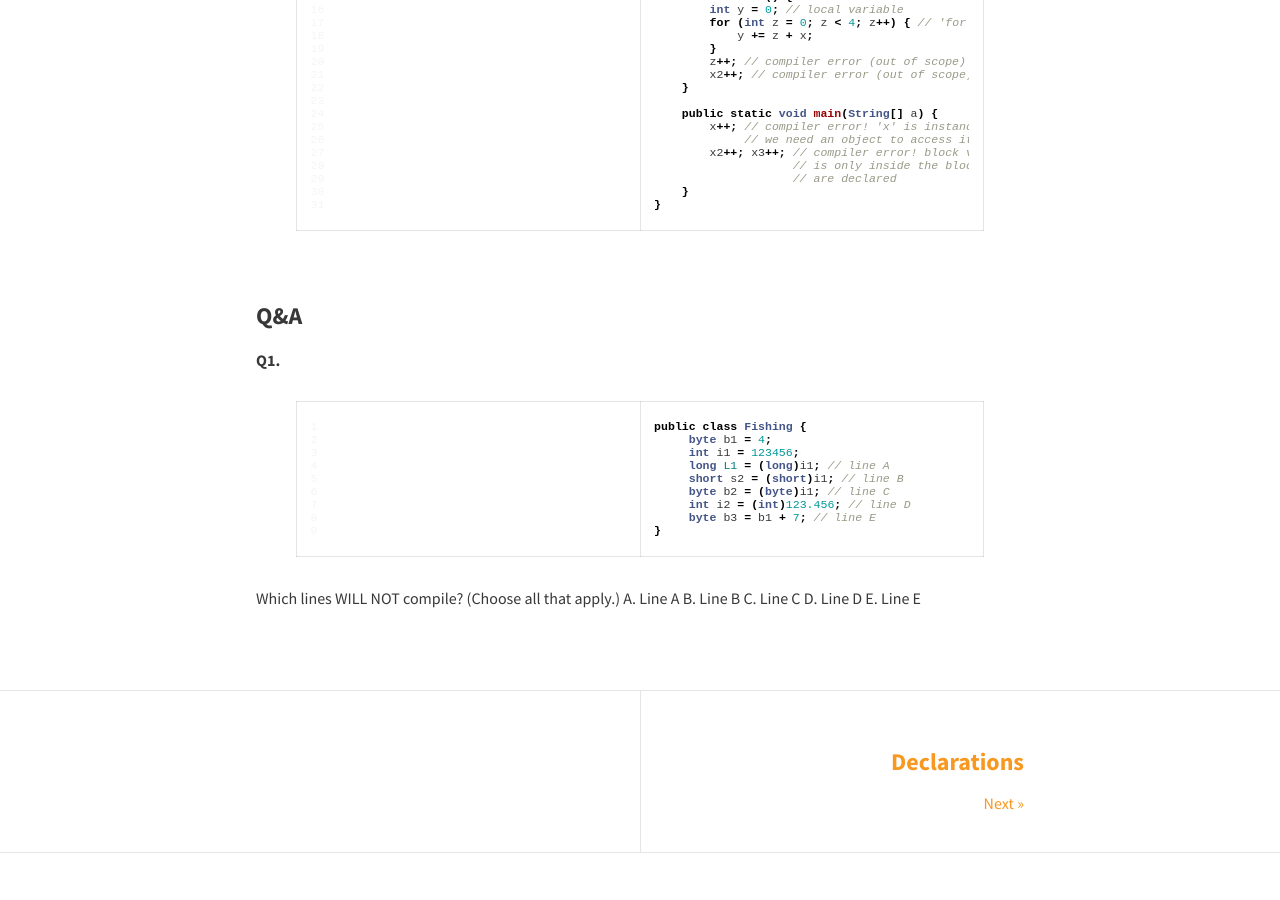
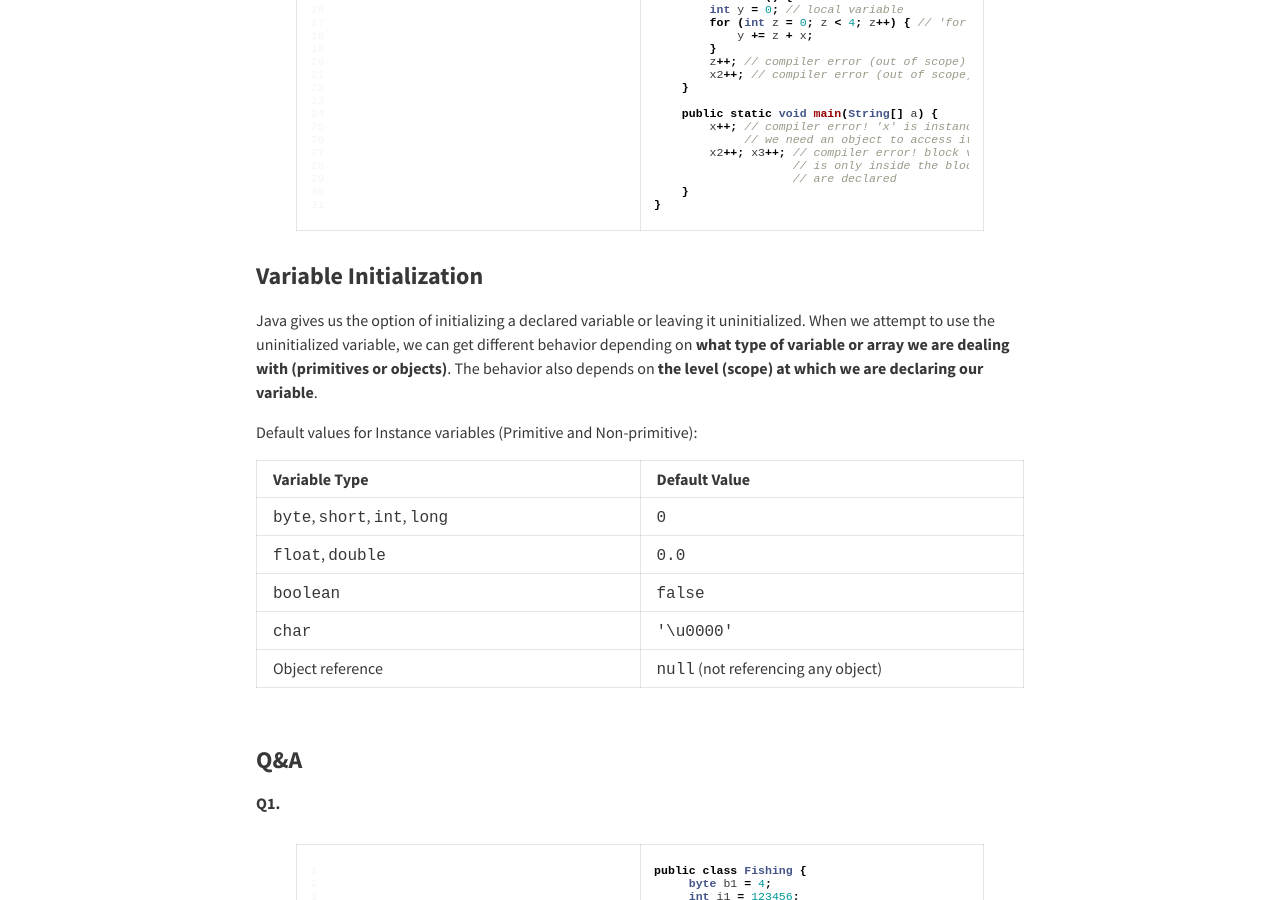
Before and after one commit to rampatra/JavaNotes, a Jekyll site: the page built from _posts/2015-05-14-variables-and-literals.md, in a window 1280 px wide and 900 px high, scrolled down 7174 px. Built offline with Jekyll 4.4.1, drawn with Linux system fonts in a browser that asks for light colours; nearby versions of some CDN libraries; comment, search, counter and statistics services are not loaded.

Commit message:
added content

```diff
--- a/_posts/2015-05-14-variables-and-literals.md
+++ b/_posts/2015-05-14-variables-and-literals.md
@@ -413,7 +413,22 @@ class Scope {
 }
 {% endhighlight %}
 
+### Variable Initialization
 
+Java gives us the option of initializing a declared variable or leaving it uninitialized. When we attempt to use
+the uninitialized variable, we can get different behavior depending on __what type of variable or array we are dealing
+with (primitives or objects)__. The behavior also depends on __the level (scope) at which we are declaring our
+variable__.
+
+Default values for Instance variables (Primitive and Non-primitive):
+
+Variable Type | Default Value
+--------------|----------------
+`byte`, `short`, `int`, `long` | `0`
+`float`, `double` | `0.0`
+`boolean` | `false`
+`char` | `'\u0000'`
+Object reference | `null` (not referencing any object)
 
 {% include responsive_ad.html %}
 
```
